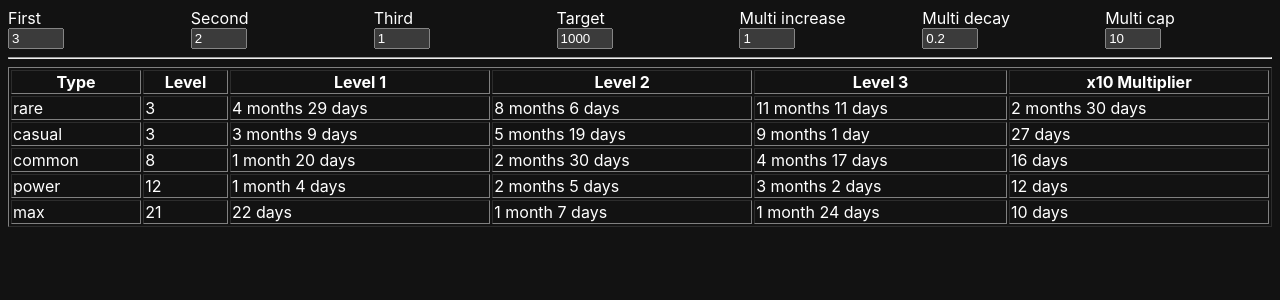
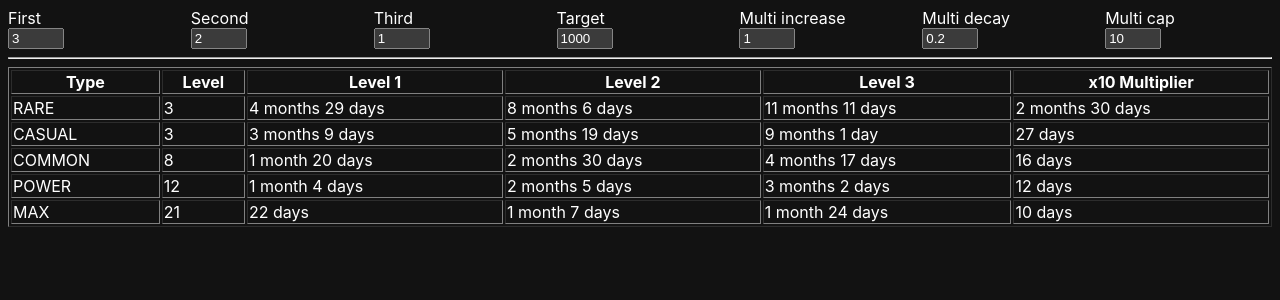
Before and after one commit to enyo/pausly-point-system, a SvelteKit app: page / in a window 1280 px wide. Shown: the top 300 px of the page. Built offline with nearby package versions, Linux system fonts and the light colour scheme.

Commit message:
Uppercase

```diff
--- a/src/routes/+page.svelte
+++ b/src/routes/+page.svelte
@@ -174,7 +174,7 @@
 
 		const days = ['Monday', 'Tuesday', 'Wednesday', 'Thursday', 'Friday', 'Saturday', 'Sunday']
 
-		let text = `${character}\n\n${CHARACTER_DESCRIPTIONS[character]}\n\n`
+		let text = `${character.toUpperCase()}\n\n${CHARACTER_DESCRIPTIONS[character]}\n\n`
 		const f = (v: number | string) => v.toString().padEnd(5, ' ')
 
 		for (let i = 0; i < 7; i++) {
@@ -245,7 +245,7 @@
 				onmouseover={() => (debug = getDescription(name as Character))}
 				onmouseout={() => (debug = '')}
 			>
-				<td title={getDescription(name as Character)}>{name}</td>
+				<td title={getDescription(name as Character)}>{name.toUpperCase()}</td>
 				<td title="Level after one year">{Math.floor(values.points / 1000)}</td>
 				<td title="Time to reach level 1">{formatDays(values.daysUntilFirstLevel)}</td>
 				<td title="Time to reach level 2">{formatDays(values.daysUntilSecondLevel)}</td>
```
